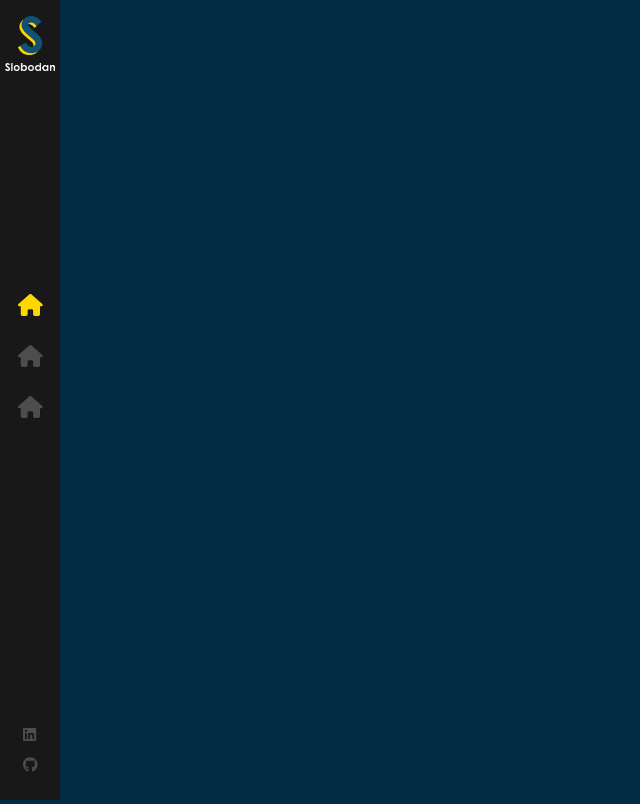
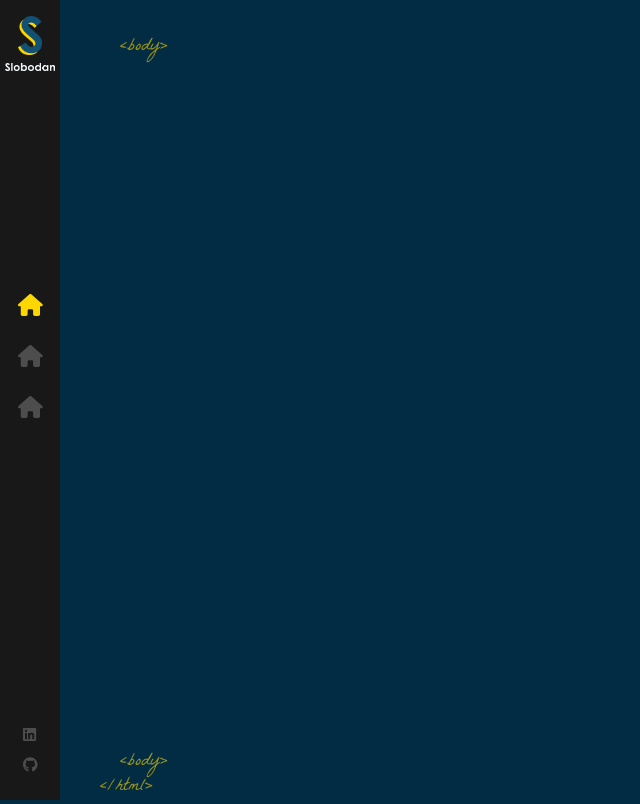
Before and after one commit to farisnizam/react-portfolio, a React (Create React App) app: page / in a window 1280 px wide. Shown: the whole page, without its empty margins (0-640 px from the left). Built offline with nearby package versions, Linux system fonts and the light colour scheme.

Commit message:
finish layout page, create home component

```diff
--- a/src/components/Layout/index.js
+++ b/src/components/Layout/index.js
@@ -1,11 +1,23 @@
+import { Outlet } from 'react-router-dom'
 import Sidebar from '../Sidebar'
 import './index.scss'
 
 const Layout = () => {
   return (
-    <>
+    <div className="App">
       <Sidebar />
-    </>
+      <div className="page">
+        <span className="tags top-tags">&lt;body&gt;</span>
+
+        <Outlet />
+
+        <span className="tags bottom-tags">
+          &lt;body&gt;
+          <br />
+          <span className="bottom-tag-html">&lt;/html&gt;</span>
+        </span>
+      </div>
+    </div>
   )
 }
 
--- a/src/components/Layout/index.scss
+++ b/src/components/Layout/index.scss
@@ -0,0 +1,24 @@
+.page{
+    width: 100%;
+    height: 100%;
+    position: absolute;
+}
+
+.top-tags {
+    bottom: auto;
+    top: 35px;
+}
+
+.tags {
+    color: #ffd700;
+    opacity: 0.6;
+    position: absolute;
+    bottom: 0;
+    left: 120px;
+    font-size: 18px;
+    font-family: 'La Belle Aurore';
+}
+
+.bottom-tag-html {
+    margin-left: -20px;
+}
```
Also changed, not shown: src/components/Home/index.js (added), src/components/Home/index.scss (added).
